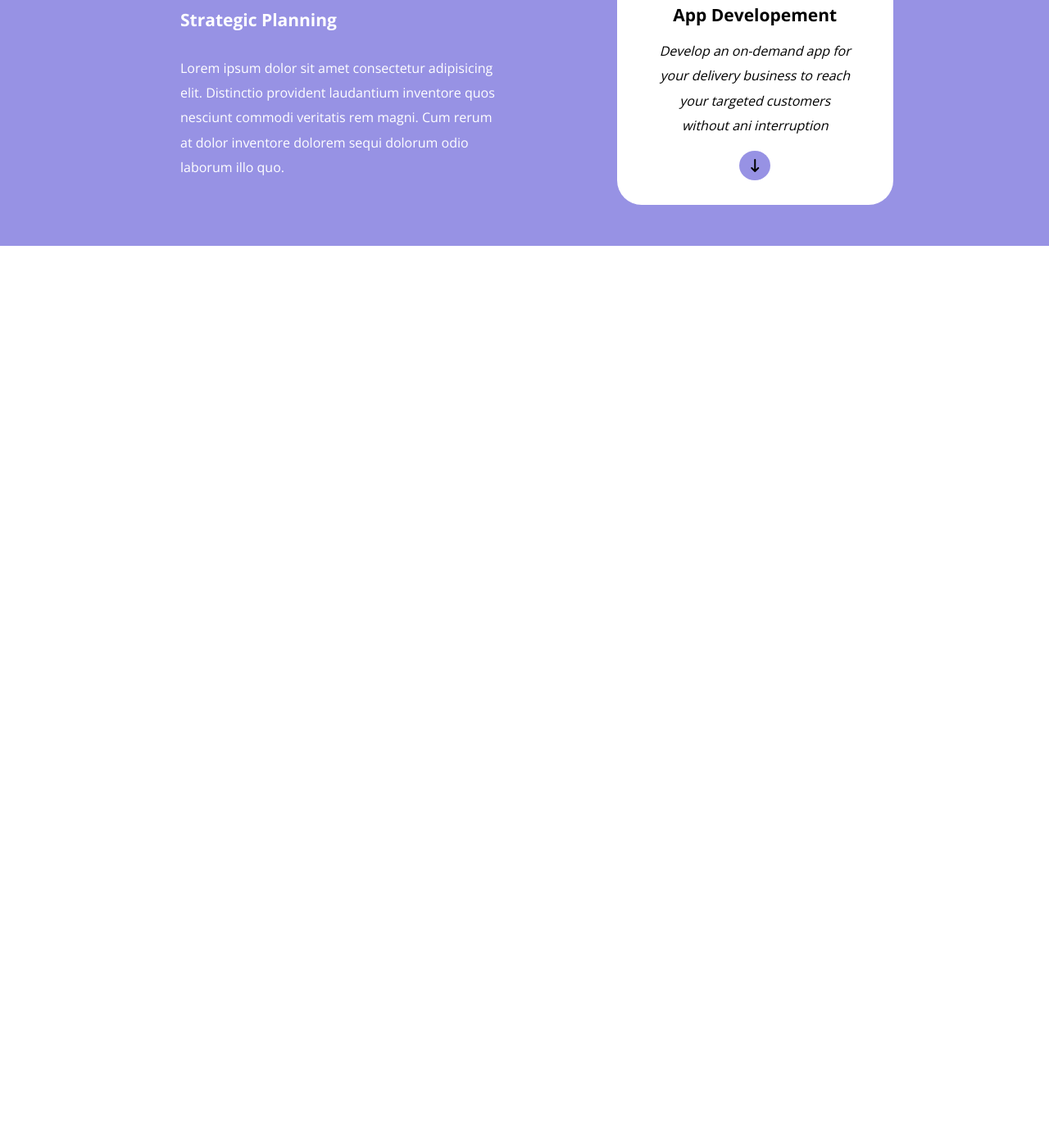
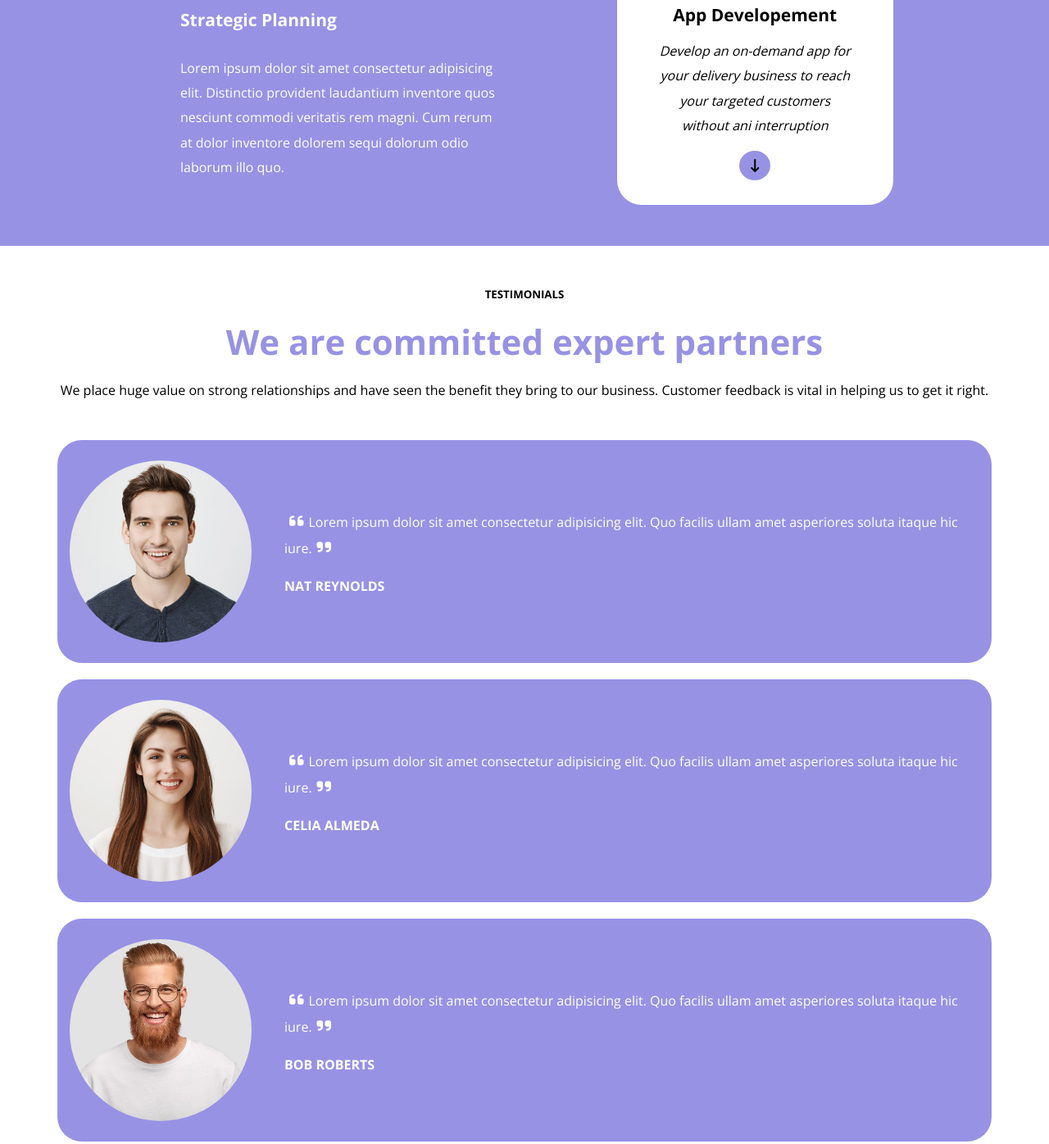
Before and after one commit to Albiddd/htmlcss-responsive-layout, a plain HTML site: page index.html in a window 1280 px wide. Shown: the part 1511-2907 px from the top of the page at 82% size. Before the commit the page ends 1811 px from the top, so only its background shows below. Drawn offline with nearby package versions, Linux system fonts and the light colour scheme.

Commit message:
testimonials section

```diff
--- a/css/style.css
+++ b/css/style.css
@@ -238,6 +238,60 @@ PLANNING SECTION MOBILE
 
 
 /* Testimonials section */
+.testimonials__title{
+    flex-direction: column;
+    text-align: center;
+    gap: 20px;
+    margin: 50px 0;
+}
+.testimonials__title h2{
+    color: #9792E4;
+    font-size: 42px;
+}
+.testimonials-card{
+    background-color: #9792E4;
+    border-radius: 30px;
+    padding: 25px 15px;
+    color: white;
+    margin-bottom: 20px;
+    align-items: center;
+}
+
+.testimonials-card img{
+    width: 20%;
+    aspect-ratio: 1;
+    object-fit: cover;
+    border-radius: 50%;
+}
+.testimonial-quote{
+   padding-left: 40px;
+}
+.testimonial-quote p{
+    margin-bottom: 20px;
+}
+.testimonial-quote p i{
+    font-size: 20px;
+    padding: 6px;
+}
+.testimonial-quote span{
+    font-weight: 700;
+}
+
+ /************************************************
+TESTIMONIALS SECTION TABLET
+*************************************************/
+
+
+/************************************************
+TESTIMONIALS SECTION MOBILE
+*************************************************/
+
+
+
+/* Benefits section */
+
+
+
 
 
 /* mobile flex basis 100%, desktop flax basis 0 */
--- a/index.html
+++ b/index.html
@@ -125,6 +125,37 @@
                 </div>
             </div>
         </section>
+
+        <section class="testimonials">
+            <div class="container">
+                <div class="testimonials__title flex">
+                    <h5>TESTIMONIALS</h5>
+                    <h2>We are committed expert partners</h2>
+                    <p>We place huge value on strong relationships and have seen the benefit they bring to our business. Customer feedback is vital in helping us to get it right.</p>
+                </div>
+                <div class="testimonials-card flex">
+                    <img src="./img/testimonial1.jpg" alt="">
+                    <div class="testimonial-quote">
+                        <p><i class="fa-solid fa-quote-left"></i>Lorem ipsum dolor sit amet consectetur adipisicing elit. Quo facilis ullam amet asperiores soluta itaque hic iure.<i class="fa-solid fa-quote-right"></i></p>
+                        <span>NAT REYNOLDS</span>
+                    </div>
+                </div>
+                <div class="testimonials-card flex">
+                    <img src="./img/testimonial2.jpg" alt="">
+                    <div class="testimonial-quote">
+                        <p><i class="fa-solid fa-quote-left"></i>Lorem ipsum dolor sit amet consectetur adipisicing elit. Quo facilis ullam amet asperiores soluta itaque hic iure.<i class="fa-solid fa-quote-right"></i></p>
+                        <span>CELIA ALMEDA</span>
+                    </div>
+                </div>
+                <div class="testimonials-card flex">
+                    <img src="./img/testimonial3.jpg" alt="">
+                    <div class="testimonial-quote">
+                        <p><i class="fa-solid fa-quote-left"></i>Lorem ipsum dolor sit amet consectetur adipisicing elit. Quo facilis ullam amet asperiores soluta itaque hic iure.<i class="fa-solid fa-quote-right"></i></p>
+                        <span>BOB ROBERTS</span>
+                    </div>
+                </div>
+            </div>
+        </section>
     </main>
 
 </body>
```
